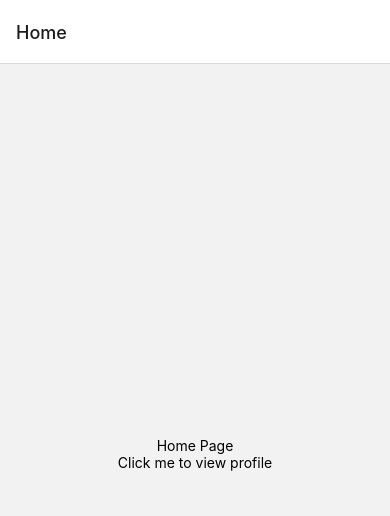
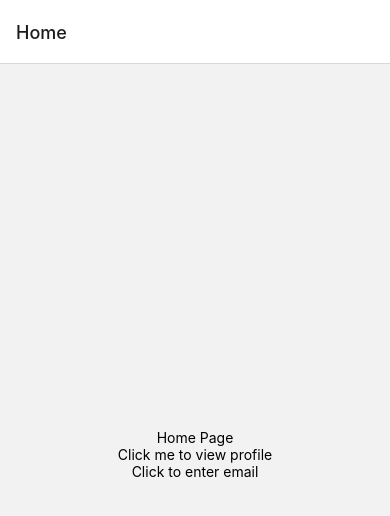
Before and after one commit to Craving-App/expo-mobile-mvp, a React Native app: screen /Home in a window 390 px wide. Shown: the top 516 px of the page. Built offline with nearby package versions, Linux system fonts and the light colour scheme.

Commit message:
add enteremail and enteremailcode files

```diff
--- a/App.js
+++ b/App.js
@@ -4,6 +4,8 @@ import { NavigationContainer } from "@react-navigation/native";
 import { createNativeStackNavigator } from "@react-navigation/native-stack";
 import Home from "./Screens/Home";
 import Profile from "./Screens/Profile";
+import EnterEmail from "./Screens/EnterEmail";
+import EnterEmailCode from "./Screens/EnterEmailCode";
 
 const Stack = createNativeStackNavigator();
 
@@ -21,6 +23,11 @@ function App() {
                     component={Profile}
                     options={{ title: "Profile" }}
                 />
+                <Stack.Screen name="Enter Email" component={EnterEmail} />
+                <Stack.Screen
+                    name="Enter Email Code"
+                    component={EnterEmailCode}
+                />
             </Stack.Navigator>
         </NavigationContainer>
     );
--- /dev/null
+++ b/Screens/EnterEmail.js
@@ -0,0 +1,20 @@
+import React from "react";
+import { View, StyleSheet, TextInput } from "react-native";
+
+export default function EnterEmail({ navigation }) {
+    return (
+        <View>
+            <TextInput />
+        </View>
+    );
+}
+
+const styles = StyleSheet.create({
+    input: {
+        flex: 1,
+        alignItems: "center",
+        justifyContent: "center",
+    },
+});
+
+// export default EnterEmail({ navigation});
--- /dev/null
+++ b/Screens/EnterEmailCode.js
@@ -0,0 +1,14 @@
+import React from "react";
+import { View, StyleSheet, TextInput } from "react-native";
+
+const EnterEmailCode = () => {
+    return (
+        <View>
+            <TextInput />
+        </View>
+    );
+};
+
+const styles = StyleSheet.create({});
+
+export default EnterEmailCode;
--- a/Screens/Home.js
+++ b/Screens/Home.js
@@ -1,13 +1,18 @@
 import React from "react";
-import { View, Text } from "react-native";
+import { View, Text, Button } from "react-native";
 
 export default function Home({ navigation }) {
     return (
-    <View style={{ flex: 1, alignItems: "center", justifyContent: "center" }}>
+        <View
+            style={{ flex: 1, alignItems: "center", justifyContent: "center" }}
+        >
             <Text>Home Page</Text>
             <Text onPress={() => navigation.navigate("Profile")}>
                 Click me to view profile
             </Text>
+            <Text onPress={() => navigation.navigate("EnterEmail")}>
+                Click to enter email
+            </Text>
         </View>
     );
 }
```
Also changed, not shown: 1 other file (tests, documents, lock files or other folders). Lines whose indentation alone changed are shown as unchanged.
